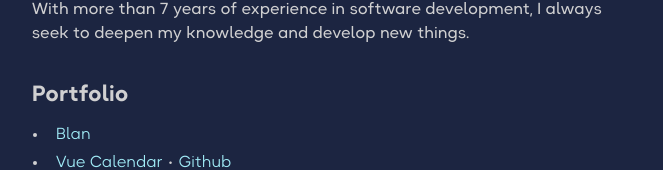
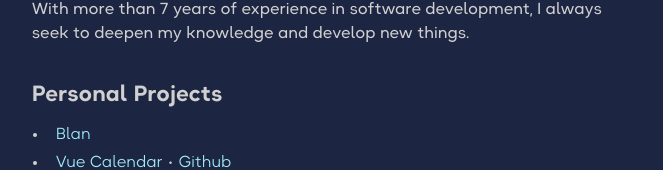
Before and after one commit to glhrmoura/glhrmoura, a React (Vite) app: page / in a window 1280 px wide. Shown: the part 137-307 px from the top of the page, without its empty margins (308-971 px from the left). Built offline with nearby package versions, Linux system fonts and the light colour scheme.

Commit message:
fix: title

```diff
--- a/src/i18n/translation/en-US.ts
+++ b/src/i18n/translation/en-US.ts
@@ -1,5 +1,5 @@
 export default {
   title: 'Hi there',
   content: 'With more than 7 years of experience in software development, I always seek to deepen my knowledge and develop new things.',
-  portifolio: 'Portfolio',
+  portifolio: 'Personal Projects',
 };
--- a/src/i18n/translation/pt-BR.ts
+++ b/src/i18n/translation/pt-BR.ts
@@ -2,5 +2,5 @@ export default {
   title: 'Olá',
   content:
     'Com mais de 7 anos de experiência em desenvolvimento de software, sempre busco aprofundar meus conhecimentos e desenvolver coisas novas.',
-  portifolio: 'Portfólio',
+  portifolio: 'Projetos Pessoais',
 };
```
